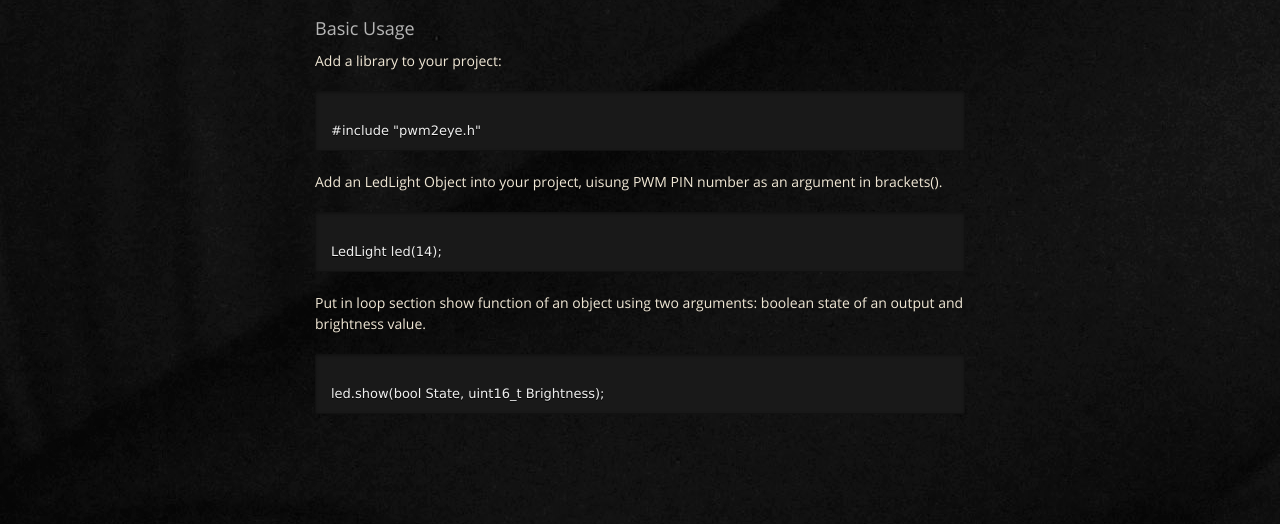
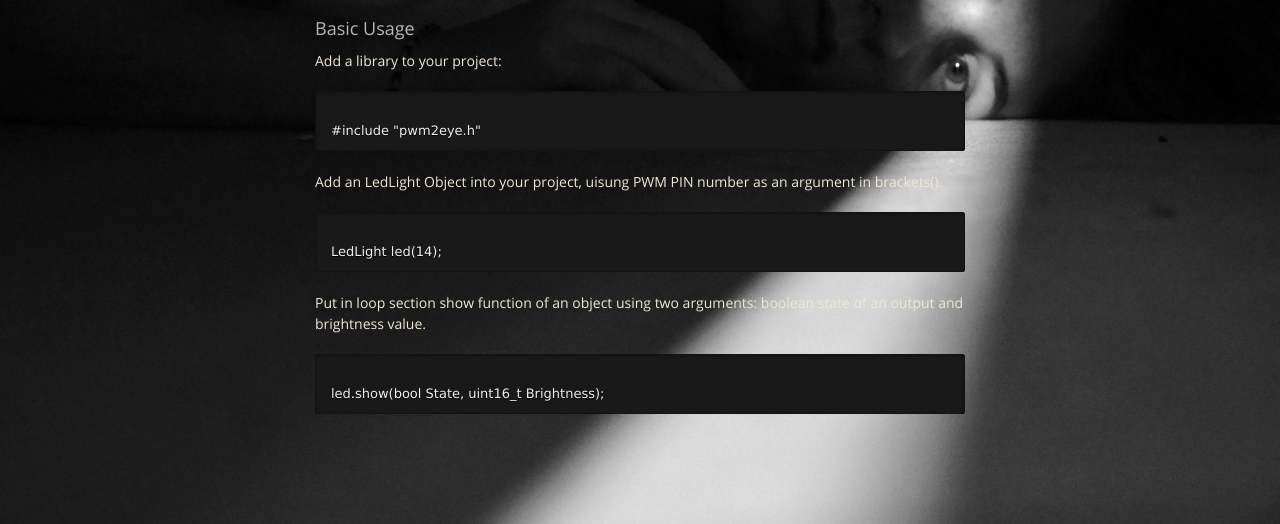
Before and after one commit to vosembit/PWM2EYE, a plain HTML site: page index.html in a window 1280 px wide. Shown: the part 342-866 px from the top of the page. Drawn offline with nearby package versions, Linux system fonts and the light colour scheme.

Commit message:
Update styles.css

```diff
--- a/stylesheets/styles.css
+++ b/stylesheets/styles.css
@@ -535,7 +535,10 @@ body {
   color: #f0e7d5;
   font-weight: normal;
   background: url(../images/bg_light.jpg) #252525;
-  background-attachment: fixed !important;
+  background-size:     cover;                      /* <------ */
+  background-repeat:   no-repeat;
+  background-position: center center;              /* optional, center the image */
+
 /*   background: -webkit-gradient(linear, 50% 0%, 50% 100%, color-stop(0%, #2a2a29), color-stop(100%, #1c1c1c));
   background: -webkit-linear-gradient(#2a2a29, #1c1c1c);
   background: -moz-linear-gradient(#2a2a29, #1c1c1c);
```
